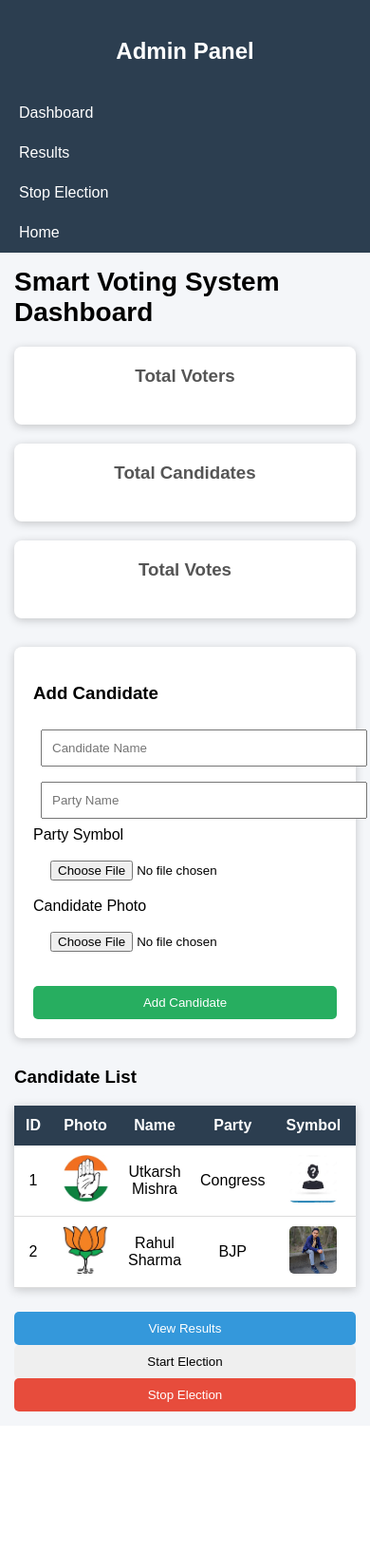
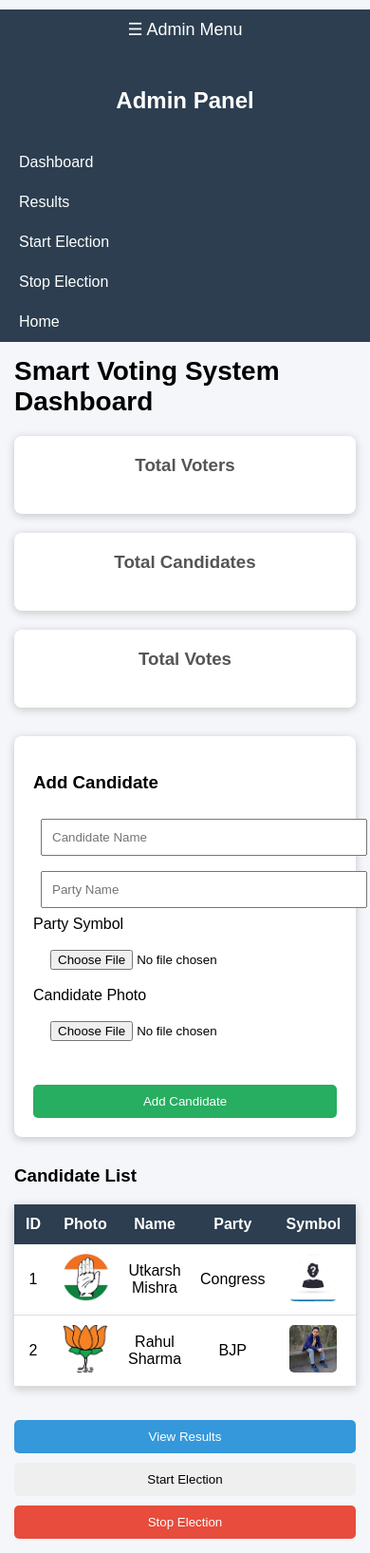
Before and after one commit to irahulvashisth01/smart-voting-system, a Flask app: page /admin in a window 390 px wide. Shown: the whole page at 95% size. Before the commit the page ends 1486 px from the top, so only its background shows below. Run offline with Flask 3, Linux system fonts and the light colour scheme; data comes from the database, SQL or seed files in the repository.

Commit message:
improved admin dashboard mobile + pwa

```diff
--- a/templates/admin_dashboard.html
+++ b/templates/admin_dashboard.html
@@ -1,13 +1,16 @@
 <!DOCTYPE html>
 <html>
+
 <head>
-    <link rel="manifest" href="/static/manifest.json">
-<meta name="theme-color" content="#2c3e50">
-<meta name="viewport" content="width=device-width, initial-scale=1.0">
+
 <title>Admin Dashboard</title>
 
+<meta name="viewport" content="width=device-width, initial-scale=1.0">
+<meta name="theme-color" content="#2c3e50">
+
+<link rel="manifest" href="/static/manifest.json">
+
 <style>
-
 
 body{
 margin:0;
@@ -23,6 +26,7 @@
 position:fixed;
 background:#2c3e50;
 padding-top:20px;
+transition:0.3s;
 }
 
 .sidebar h2{
@@ -57,18 +61,20 @@
 margin-bottom:20px;
 }
 
-/* STATS CARDS */
+/* STATS */
 
 .cards{
 display:flex;
 gap:20px;
 margin-bottom:30px;
+flex-wrap:wrap;
 }
 
 .card{
 background:white;
 padding:20px;
 flex:1;
+min-width:200px;
 border-radius:8px;
 box-shadow:0 2px 10px rgba(0,0,0,0.2);
 text-align:center;
@@ -169,28 +175,39 @@
 color:white;
 }
 
+/* MOBILE MENU BUTTON */
+
+.menu-btn{
+display:none;
+background:#2c3e50;
+color:white;
+padding:10px;
+border:none;
+width:100%;
+font-size:18px;
+}
+
 /* MOBILE RESPONSIVE */
 
 @media (max-width:768px){
 
-.container{
-flex-direction:column;
-width:95%;
-}
-
-.cards{
-flex-direction:column;
+.menu-btn{
+display:block;
 }
 
 .sidebar{
+position:relative;
 width:100%;
 height:auto;
-position:relative;
 }
 
 .content{
 margin-left:0;
 padding:15px;
+}
+
+.cards{
+flex-direction:column;
 }
 
 table{
@@ -200,6 +217,7 @@
 
 button{
 width:100%;
+margin-top:10px;
 }
 
 input{
@@ -212,16 +230,20 @@
 
 </head>
 
+
 <body>
+
+<button class="menu-btn" onclick="toggleMenu()">☰ Admin Menu</button>
 
 <!-- SIDEBAR -->
 
-<div class="sidebar">
+<div class="sidebar" id="sidebar">
 
 <h2>Admin Panel</h2>
 
 <a href="/admin">Dashboard</a>
 <a href="/result">Results</a>
+<a href="/start_election">Start Election</a>
 <a href="/stop_election">Stop Election</a>
 <a href="/">Home</a>
 
@@ -309,17 +331,13 @@
 
 <td>{{c[0]}}</td>
 
-<td>
-<img src="/{{c[4]}}">
-</td>
+<td><img src="/{{c[4]}}"></td>
 
 <td>{{c[1]}}</td>
 
 <td>{{c[2]}}</td>
 
-<td>
-<img src="/{{c[3]}}">
-</td>
+<td><img src="/{{c[3]}}"></td>
 
 <td>{{c[5]}}</td>
 
@@ -358,5 +376,33 @@
 
 </div>
 
+
+<script>
+
+/* MOBILE SIDEBAR TOGGLE */
+
+function toggleMenu(){
+var menu = document.getElementById("sidebar");
+
+if(menu.style.display === "none"){
+menu.style.display = "block";
+}else{
+menu.style.display = "none";
+}
+
+}
+
+/* SERVICE WORKER */
+
+if ('serviceWorker' in navigator) {
+navigator.serviceWorker.register('/static/service-worker.js')
+.then(function(){
+console.log("Service Worker Registered");
+});
+}
+
+</script>
+
 </body>
+
 </html>
```
Also changed, not shown: static/manifest.json.
